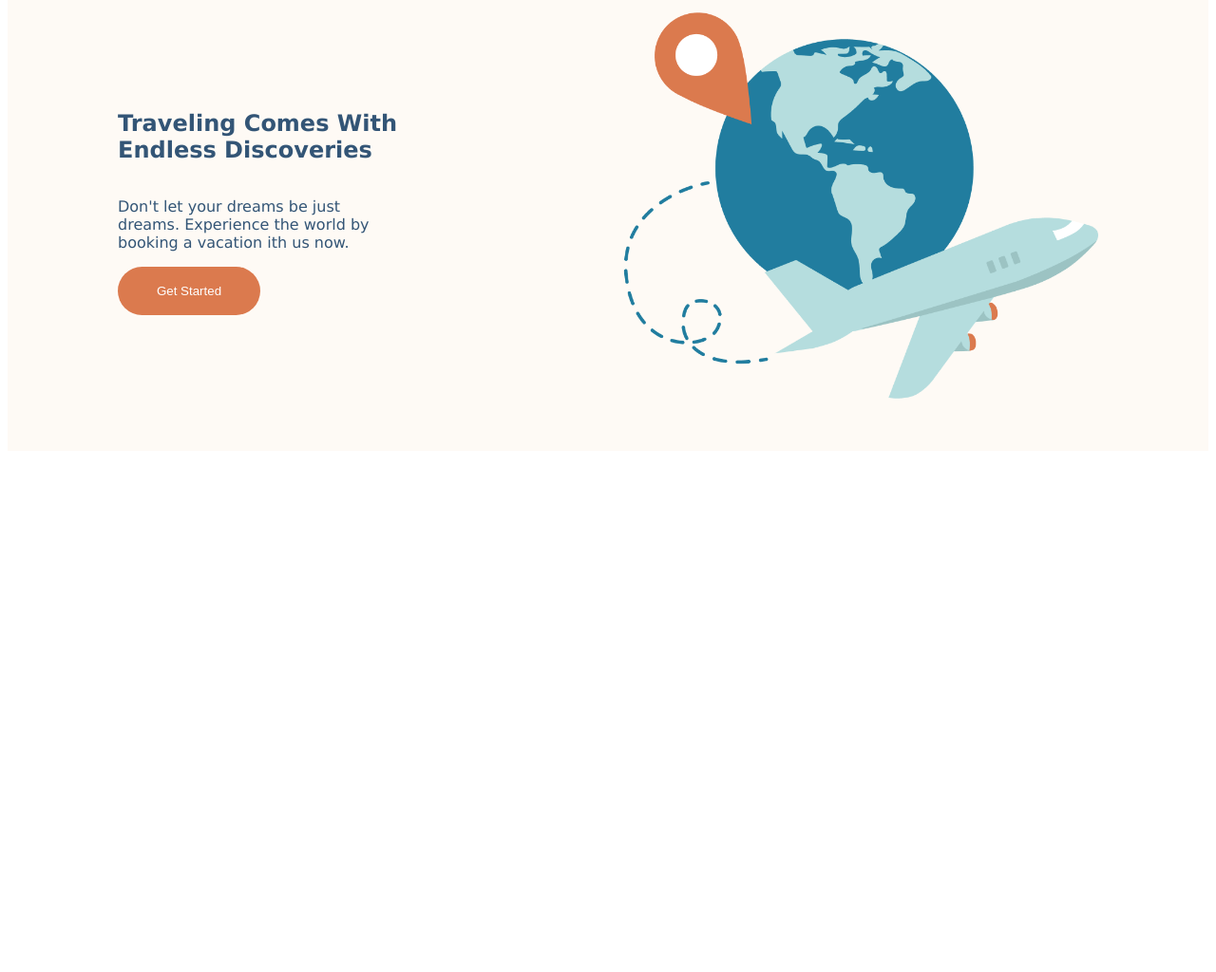
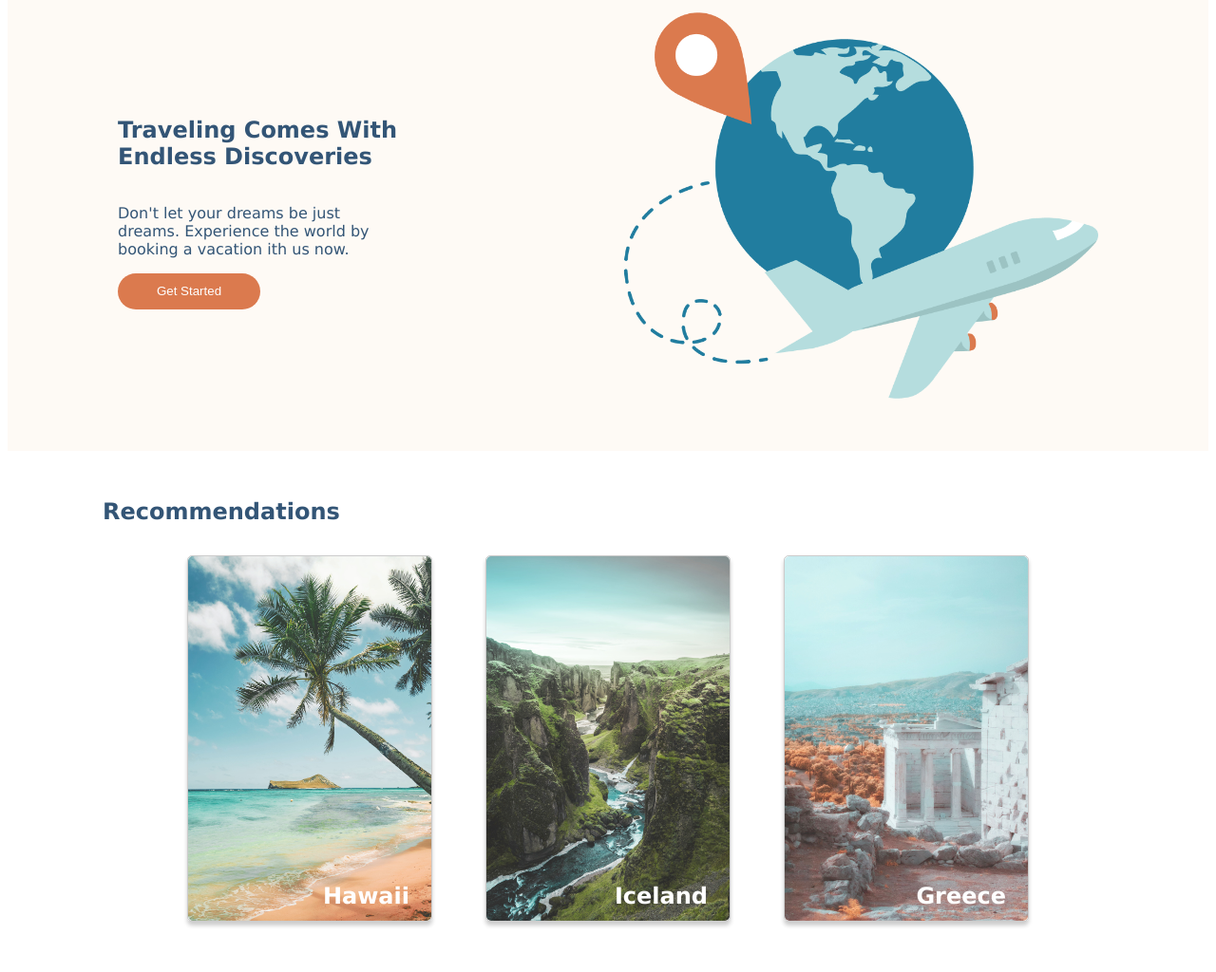
Before and after one commit to mertocak1/travel-site, a plain HTML site: page index.html in a window 1280 px wide. Shown: the part 113-1137 px from the top of the page at 95% size. Before the commit the page ends 800 px from the top, so only its background shows below. Drawn offline with Linux system fonts and the light colour scheme.

Commit message:
add recommendation section

```diff
--- a/css/main.css
+++ b/css/main.css
@@ -21,7 +21,7 @@
 }
 
 .hero-section__img{
-  width: 500px;
+  width: 100%;
 }
 
 .hero-section__button{
@@ -29,7 +29,53 @@
   color: white;
   border: none;
   width: 50%;
-  height: 12%;
+  height: 9%;
   border-radius: 150px;
 }
 /* Hero Section Styling Ends Here */
+/* Recommendation Styling Starts Here */
+.recommendation-section{
+  padding-top: 30px;
+  display: flex;
+  flex-direction: column;
+  gap: 4vh;
+  padding-top: 50px;
+  padding-bottom: 50px;
+}
+.recommendation-section__header-box{
+  margin-left: 10vh;
+  color: #335576;
+}
+
+.recommendation-section__header{
+  padding-left: 20px;
+  margin: 0px;
+}
+
+.recommendation-section__card-box{
+  display: flex;
+  justify-content: center;
+  gap: 7vh;
+}
+
+.recommendation-section__card{
+  position: relative;
+  width: 256px;
+  height: 384px;
+  border: 1px solid rgba(0, 0, 0, 0.2);
+  box-shadow: 0px 4px 4px rgba(0, 0, 0, 0.2);
+  border-radius: 5px;
+}
+
+.recommendation-section__card-img{
+  width: 256px;
+  border-radius: 5px;
+}
+
+.recommendation-section__img-tag{
+  position: absolute;
+  bottom: -7px;
+  right: 23px;
+  color: white;
+}
+/* Recommendation Styling Ends Here */
--- a/index.html
+++ b/index.html
@@ -5,8 +5,8 @@
   <meta charset="UTF-8">
   <meta name="viewport" content="width=device-width, initial-scale=1.0">
   <title>Travel Site</title>
-  <link rel="stylesheet" href="/css/global.css">
-  <link rel="stylesheet" href="/css/main.css">
+  <link rel="stylesheet" type="text/css" href="css/global.css">
+  <link rel="stylesheet" type="text/css" href="css/main.css">
 </head>
 
 <body>
@@ -62,12 +62,41 @@
 
     <div class="hero-section_img-box">
 
-      <img class="hero-section__img" src="/assets/images/hero.png" alt="world with plane">
+      <img class="hero-section__img" src="assets/images/hero.png" alt="world with plane">
 
     </div>
   </section>
   <!-- Hero Section Ends Here -->
+  <!-- Recommendation Section Starts Here -->
+  <section class="recommendation-section">
+    <div class="recommendation-section__header-box">
+      <h2 class="recommendation-section__header">
+        Recommendations
+      </h2>
+    </div>
+    <div class="recommendation-section__card-box">
+      <div class="recommendation-section__card">
+        <h2 class="recommendation-section__img-tag">
+          Hawaii
+        </h2>
+        <img class="recommendation-section__card-img" src="assets/images/hawaii.jpg" alt="hawaii">
+      </div>
+      <div class="recommendation-section__card">
+        <h2 class="recommendation-section__img-tag">
+          Iceland
+        </h2>
+        <img class="recommendation-section__card-img" src="assets/images/iceland.jpg" alt="iceland">
+      </div>
+      <div class="recommendation-section__card">
+        <h2 class="recommendation-section__img-tag">
+          Greece
+        </h2>
+        <img class="recommendation-section__card-img" src="assets/images/greece.jpg" alt="greece">
+      </div>
+    </div>
 
+  </section>
+  <!-- Recommendation Section Ends Here -->
 </body>
 
 </html>
```
